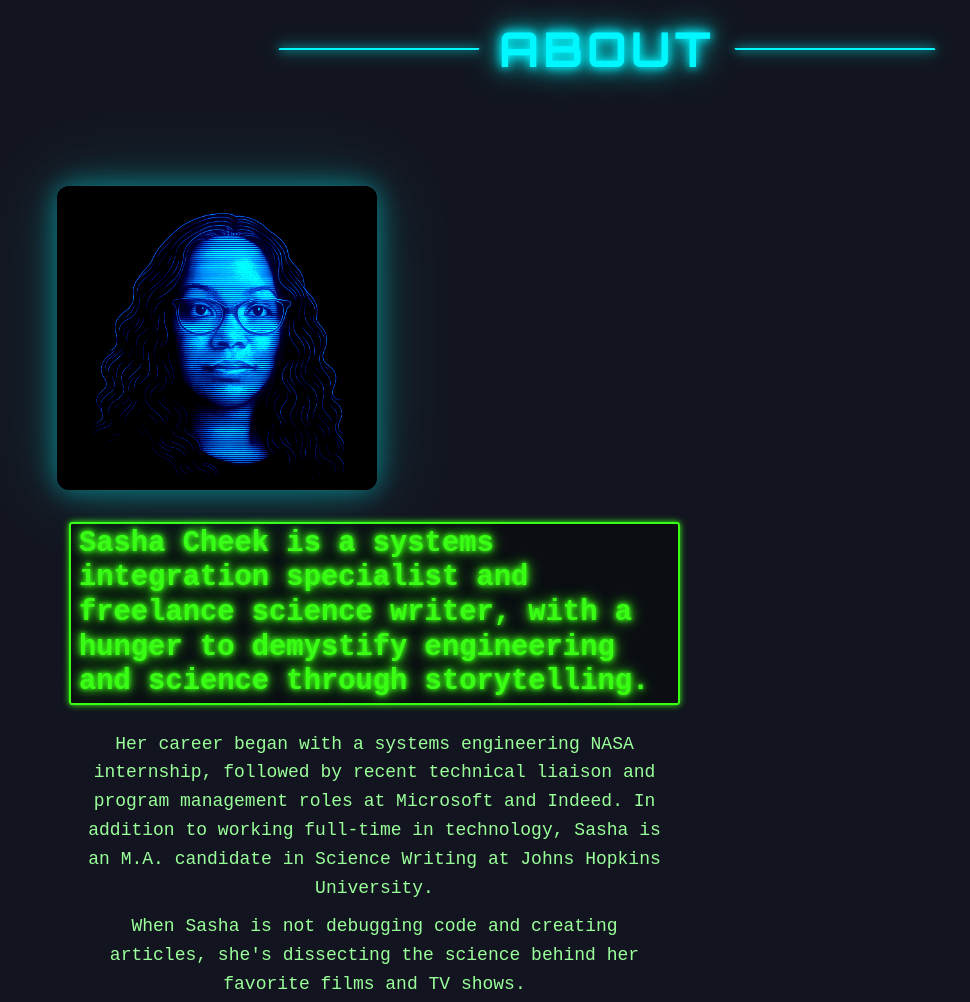
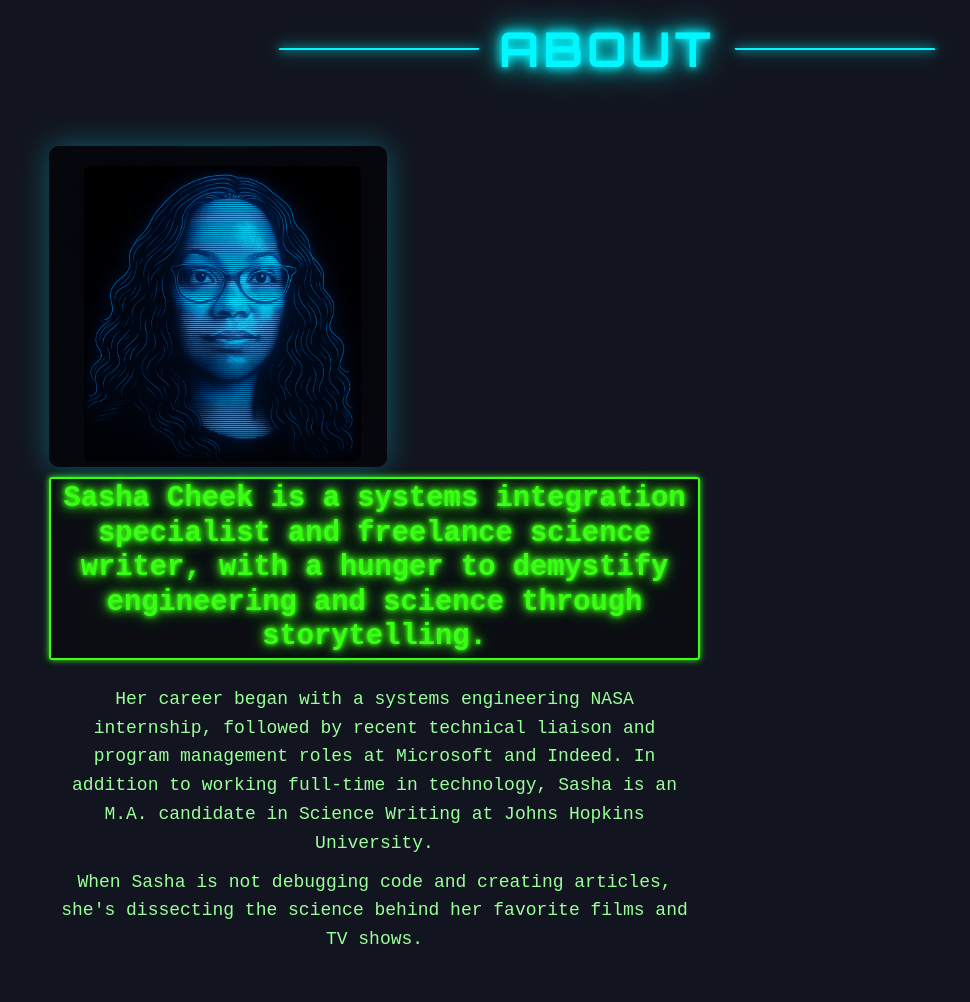
Before and after one commit to scheek-100/scheek-100.github.io, a plain HTML site: page index.html in a window 1280 px wide. Shown: the part 840-1842 px from the top of the page, without its empty margins (33-1003 px from the left). Drawn offline with Linux system fonts and the light colour scheme.

Commit message:
scheek100-aboutUpdatesCustomCss-v06-10.4.25

```diff
--- a/assets/css/custom.css
+++ b/assets/css/custom.css
@@ -269,88 +269,40 @@ h1.sitename {
    ABOUT
    ========================================================== */
 
-/* Hologram Profile Pic */
-.hologram-img {
+/* === Restore Original Folio Layout === */
+#about .profile-img img {
   width: 100%;
-  border-radius: 12px;
-  background-color: #000;
-  box-shadow:
-    0 0 25px #00eaff55,
-    0 0 45px #00eaff33,
-    0 0 80px #00eaff22;
-  filter: brightness(1.15) contrast(1.35) saturate(1.3);
-  transition: transform 0.3s ease, filter 0.3s ease;
+  height: auto;
+  border-radius: 10px;
+  box-shadow: 0 0 30px #00eaff55;
 }
 
-.hologram-img:hover {
-  transform: scale(1.02);
-  filter: brightness(1.3) contrast(1.5);
+#about .content {
+  padding-top: 10px;
 }
 
-/* === ABOUT SECTION SPACING FIX (FOLIO TEMPLATE TUNED) === */
-
-/* Base layout — mobile first */
-#about .row {
-  align-items: flex-start;
-  justify-content: center;
-  gap: 2rem;
-  margin-top: 1rem;
-  margin-bottom: 2rem;
+#about .intro-text {
+  font-family: 'VT323', monospace;
+  font-size: 1.2rem;
+  font-weight: bold;
+  color: #39ff14;
+  display: inline-block;
+  padding: 3px 8px;
+  border: 2px solid #39ff14;
+  border-radius: 3px;
+  background: rgba(0, 0, 0, 0.4);
+  text-shadow:
+    0 0 4px #39ff14,
+    0 0 8px #39ff14,
+    0 0 16px #39ff14;
+  margin-top: 10px;
+  box-shadow: 0 0 10px #39ff1444;
 }
 
-/* Image column */
-#about .profile-img {
-  padding: 0 20px;
-  text-align: center;
-}
-
-/* Hologram image tweaks */
-#about .hologram-img {
-  display: block;
-  margin: 0 auto;
-  width: 100%;
-  max-width: 340px; /* keeps your hologram contained on mobile */
-  border-radius: 12px;
-}
-
-/* Text column */
-#about .content {
-  padding: 0 20px;
-  text-align: center;
-}
-
-/* === Medium screens (tablets and small laptops) === */
-@media (min-width: 768px) {
-  #about .row {
-    justify-content: space-between;
-    gap: 3rem;
-  }
+/* Adjust responsive spacing back to default */
+@media (min-width: 992px) {
   #about .profile-img {
-    text-align: left;
     padding-right: 30px;
-  }
-  #about .hologram-img {
-    max-width: 380px;
-  }
-  #about .content {
-    text-align: left;
-    padding-left: 10px;
-  }
-}
-
-/* === Large screens (desktop and ultrawide) === */
-@media (min-width: 1200px) {
-  #about .row {
-    gap: 4rem;
-  }
-  #about .hologram-img {
-    max-width: 420px;
-  }
-  #about .profile-img {
-    padding-right: 40px;
-  }
-  #about .content {
-    padding-left: 20px;
   }
 }
 
```
